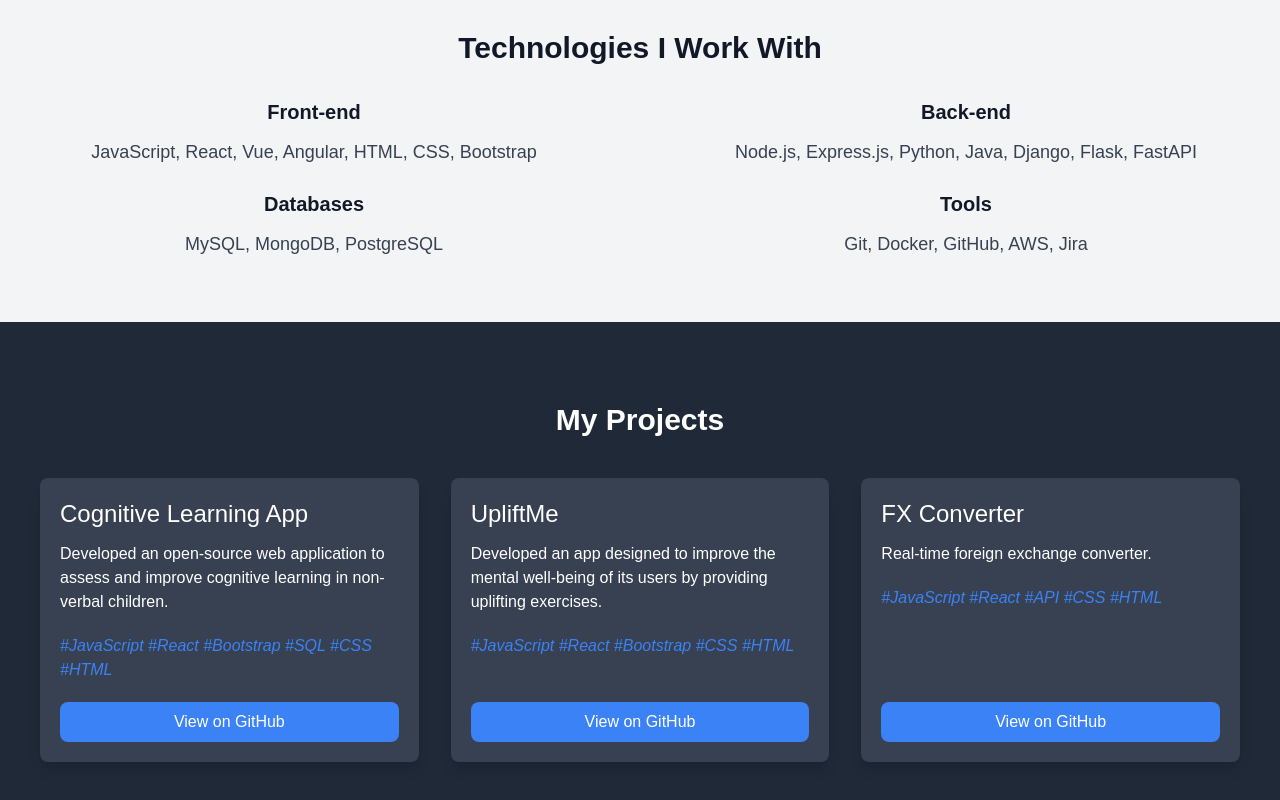
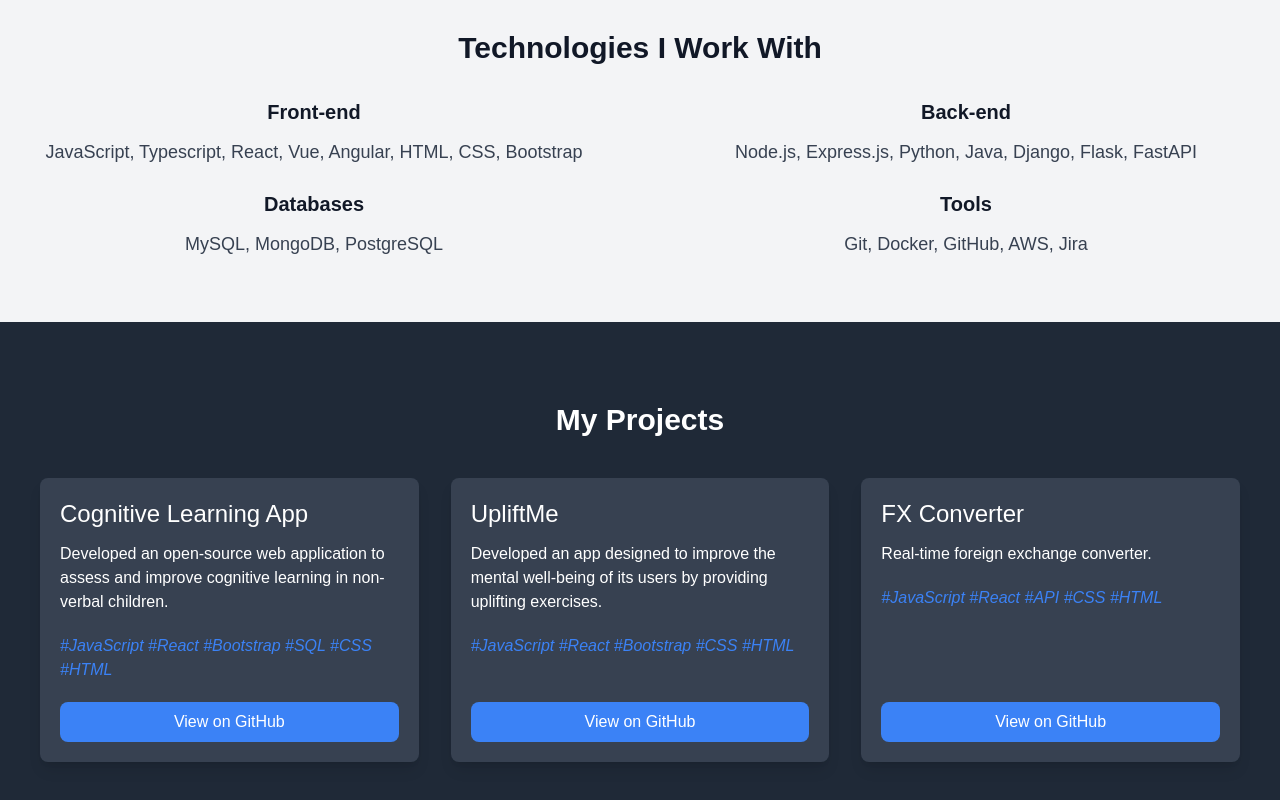
Before and after one commit to Bermet777/portfolio, a React (Create React App) app: page / in a window 1280 px wide. Shown: the part 834-1634 px from the top of the page. Built offline with nearby package versions, Linux system fonts and the light colour scheme.

Commit message:
updated technologies section

```diff
--- a/src/components/Technologies.js
+++ b/src/components/Technologies.js
@@ -9,7 +9,7 @@ const Technologies = () => {
           <div>
             <strong className="block text-xl mb-3">Front-end</strong>
             <p className="text-gray-700">
-              JavaScript, React, Vue, Angular, HTML, CSS, Bootstrap
+              JavaScript, Typescript, React, Vue, Angular, HTML, CSS, Bootstrap
             </p>
           </div>
           <div>
```
